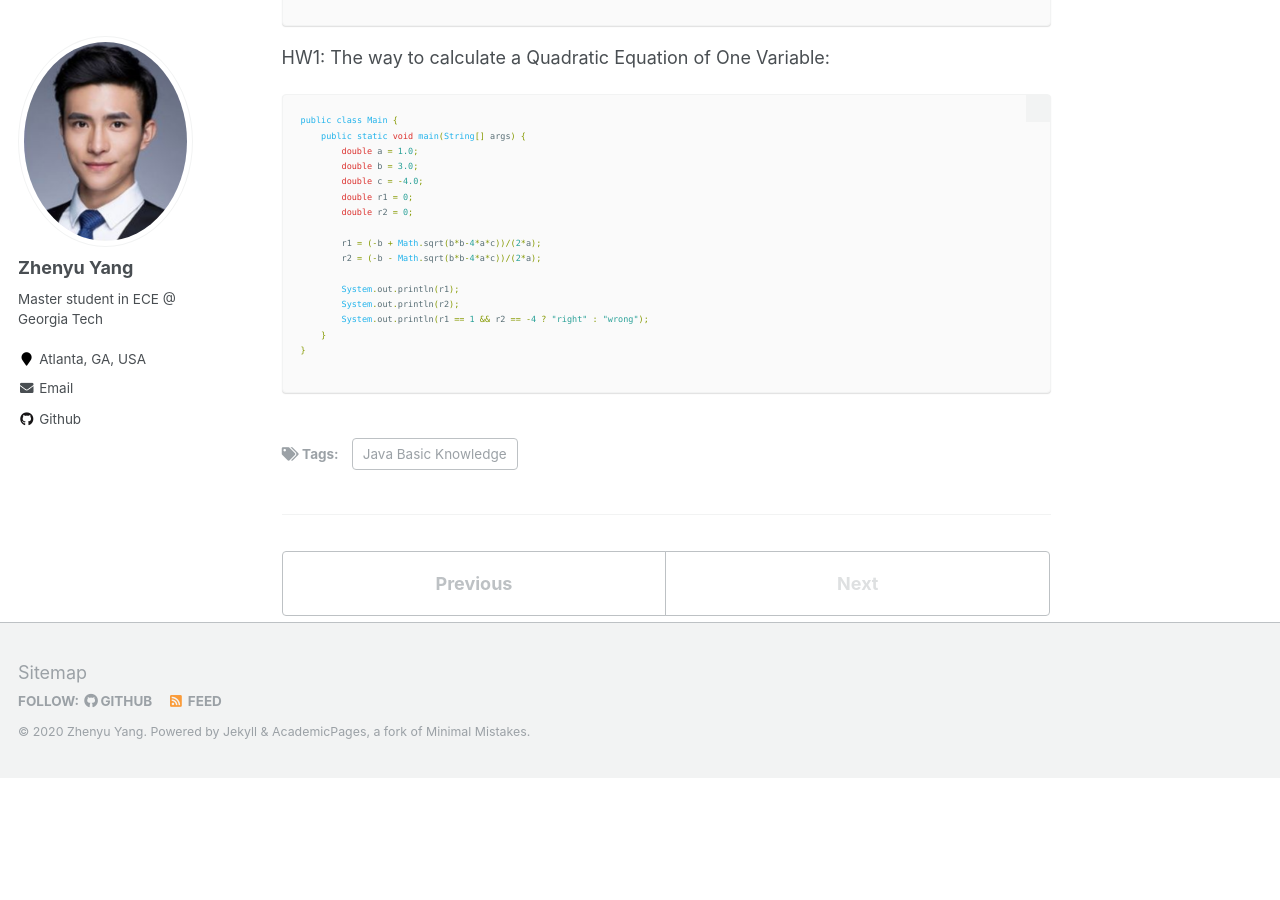
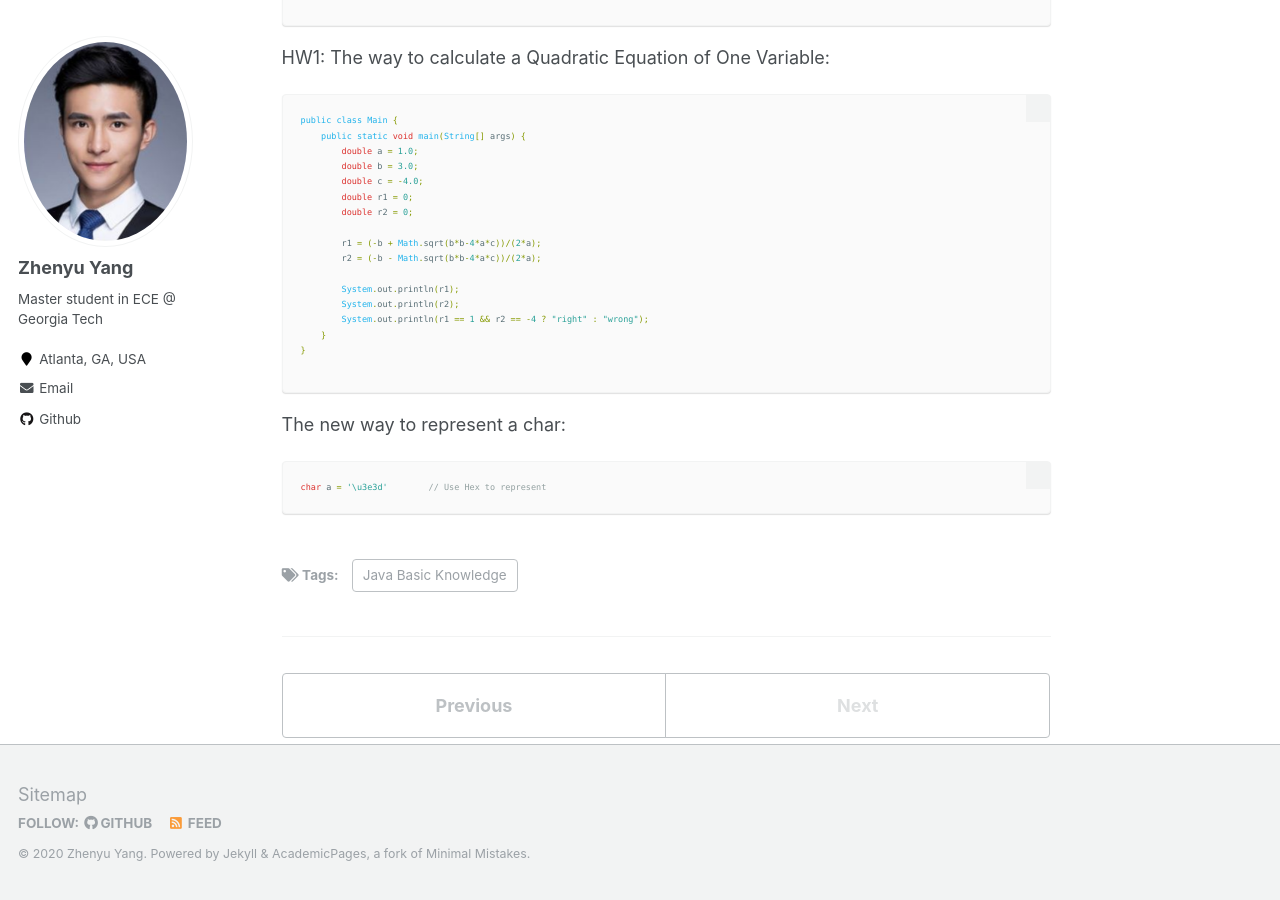
Before and after one commit to azpeteryang/azpeteryang.github.io, a Jekyll site: the page built from _posts/2020-05-21-blog-post-5.md, in a window 1280 px wide and 900 px high, scrolled down 1060 px. Built offline with Jekyll 4.4.1, drawn with Linux system fonts in a browser that asks for light colours; before the commit the page ends 1838 px from its top, so only the background shows below that.

Commit message:
Update 2020-05-21-blog-post-5.md

````diff
--- a/_posts/2020-05-21-blog-post-5.md
+++ b/_posts/2020-05-21-blog-post-5.md
@@ -62,3 +62,8 @@ public class Main {
 }
 
 ```
+
+The new way to represent a char:
+```java
+char a = '\u3e3d'        // Use Hex to represent
+```
````
